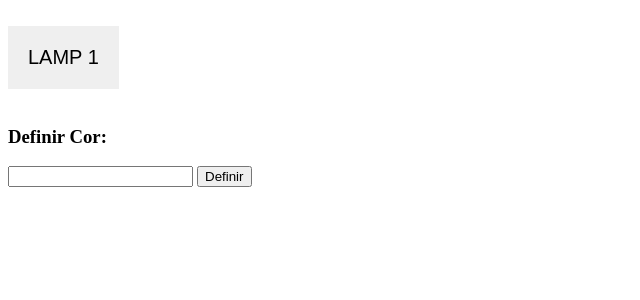
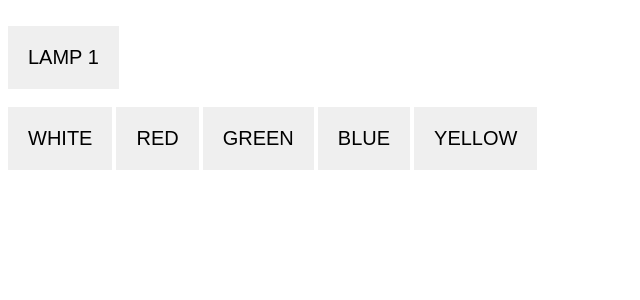
Before and after one commit to YagoInacio/Smart_Home, a PHP site: page /form.html in a window 1280 px wide. Shown: the top 300 px of the page, without its empty margins (0-640 px from the left). Run offline with PHP 8.4, Linux system fonts and the light colour scheme.

Commit message:
all colors implemented at the backend

```diff
--- a/form.html
+++ b/form.html
@@ -36,7 +36,7 @@
 
 	<br>
 
-	<h3>Definir Cor:<br></h3>
+	<!--<h3>Definir Cor:<br></h3>
 	<form action="?a=notOk">
   		<input list="colors" name="color">
 	  		<datalist id="colors">
@@ -47,6 +47,14 @@
 			    <option value="Yellow">
 	  		</datalist>
  		<input type="submit" value="Definir">
+	</form> -->
+
+	<form>
+		<button class="btn" name="color" value="#FF FF FF"> White</button>
+		<button class="btn" name="color" value="#FF 00 00"> Red</button>
+		<button class="btn" name="color" value="#00 FF 00"> Green</button>
+		<button class="btn" name="color" value="#00 00 FF"> Blue</button>
+		<button class="btn" name="color" value="#FF FF 00"> Yellow</button>
 	</form>
 
 </body>
--- a/index.php
+++ b/index.php
@@ -17,9 +17,8 @@ if (isset($_GET['a']) && $_GET['a'] == 'ok'){
 	$mqtt->close();
 }
 
-else if (isset($_GET['color']) && $_GET['color'] == 'White'){
-	$payload = "#FF FF FF";
-	$mqtt->publish("casa/quarto/yago", $payload, 0);
+else if (isset($_GET['color']) && strlen($_GET['color']) == 9){
+	$mqtt->publish("casa/quarto/yago", $_GET['color'], 0);
 	$mqtt->close();
 }
 
```
